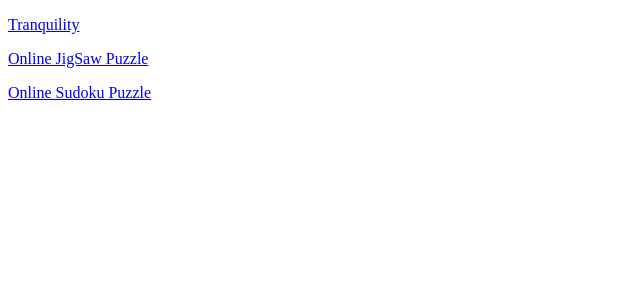
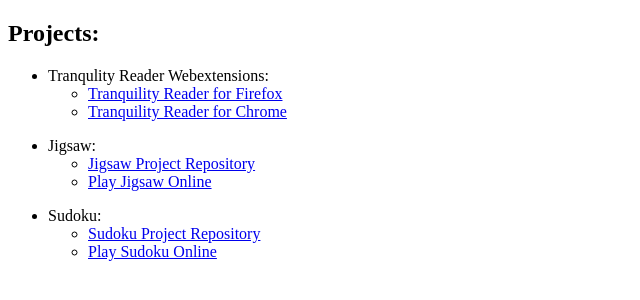
Before and after one commit to ushnisha/ushnisha.github.io, a plain HTML site: page index.html in a window 1280 px wide. Shown: the whole page, without its empty margins (0-640 px from the left). Drawn offline with Linux system fonts and the light colour scheme.

Commit message:
Updating links to point to project urls on github

```diff
--- a/index.html
+++ b/index.html
@@ -2,11 +2,29 @@
 <HTML lang="en">
    <HEAD>
       <META charset="utf-8">
-      <TITLE>ushnisha.com home page</TITLE>
+      <TITLE>Home Page of ushnisha.com</TITLE>
    </HEAD>
    <BODY>
-      <P> <a href="https://www.ushnisha.com/tranquility/index.html">Tranquility</a></P>
-      <P> <a href="https://www.ushnisha.com/jigsaw/jigsaw.html">Online JigSaw Puzzle</a></P>
-      <P> <a href="https://www.ushnisha.com/sudoku/sudoku.html">Online Sudoku Puzzle</a></P>
+      <H2> Projects:</H2>
+      <ul>
+          <p></p>
+          <li>Tranqulity Reader Webextensions:
+          <ul>
+             <li><a href="https://github.com/ushnisha/tranquility-reader-webextensions">Tranquility Reader for Firefox</a>
+             <li><a href="https://chromewebstore.google.com/detail/tranquility-reader/mlbcofjdcpapkhdkchafogjpcnjnfijh?pli=1">Tranquility Reader for Chrome</a>
+          </ul>
+          <p></p>
+          <li>Jigsaw:
+          <ul>
+              <li><a href="https://github.com/ushnisha/jigsaw">Jigsaw Project Repository</a>
+              <li><a href="https://www.ushnisha.com/jigsaw/jigsaw.html">Play Jigsaw Online</a>
+          </ul>
+          <p></p>
+          <li>Sudoku:
+          <ul>
+              <li><a href="https://github.com/ushnisha/sudoku-js">Sudoku Project Repository</a>
+              <li><a href="https://www.ushnisha.com/sudoku/sudoku.html">Play Sudoku Online</a>
+          </ul>
+      </ul>
    </BODY>
 </HTML>
```
